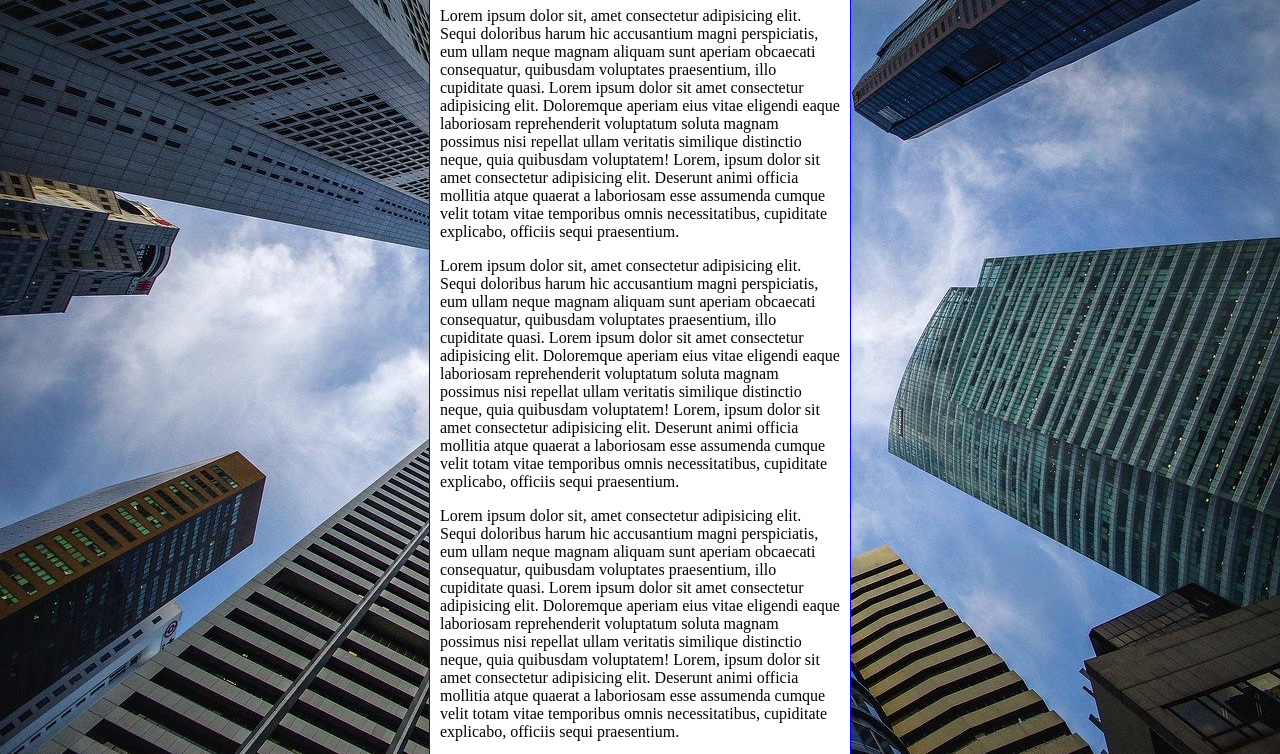
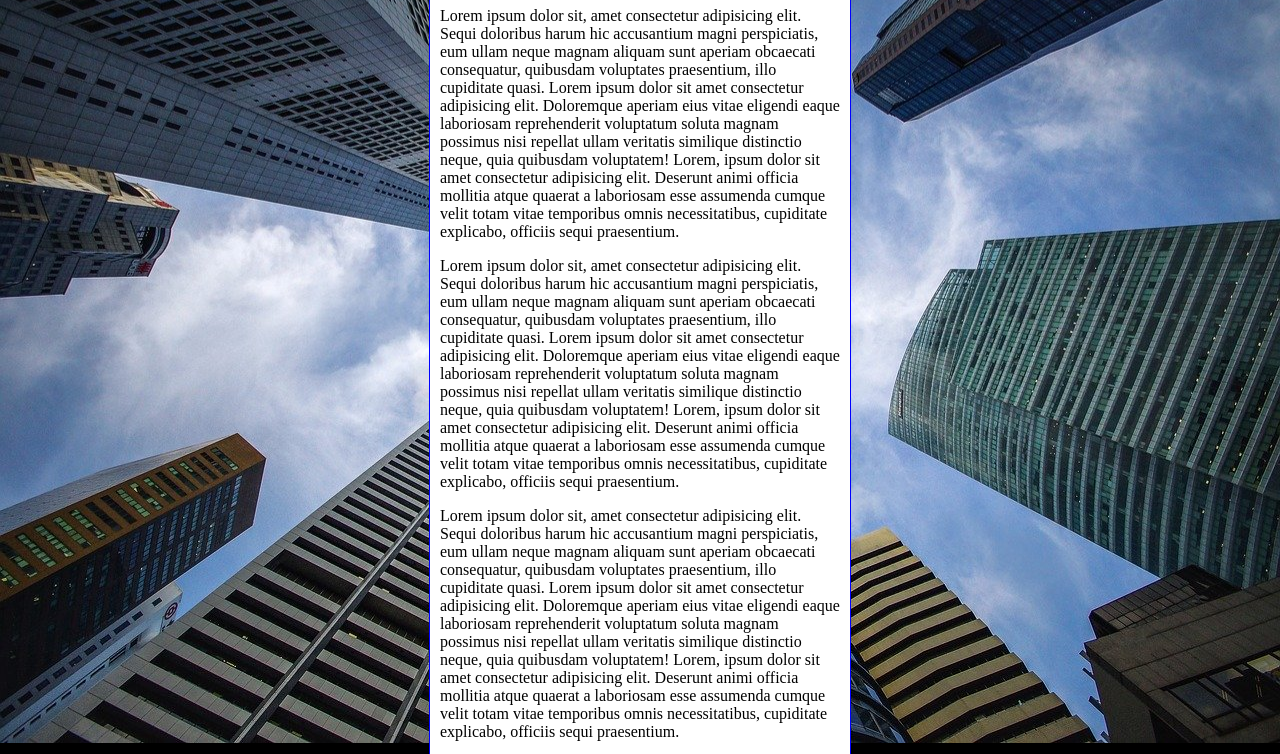
Before and after one commit to marcosvictorlima/html-css, a plain HTML site: page exercícios/ex022/fundo006.html in a window 1280 px wide. Shown: the part 92-846 px from the top of the page. Drawn offline with Linux system fonts and the light colour scheme.

Commit message:
atualizei fundo006.html

```diff
--- a/exercícios/ex022/fundo006.html
+++ b/exercícios/ex022/fundo006.html
@@ -6,17 +6,32 @@
     <title>Document</title>
     <style>
         body{
+            height: 100vh;
+
+            /*
             background-color: black;
             background-image: url('imagens/wallpaper002.jpg');
-
-            height: 100vh;
             background-position: center top;
             background-repeat: no-repeat;
             background-size: cover;
+            background-attachment: fixed;
+            */
+
+            /* Shorthand
+                color
+                image
+                position
+                repeat
+                [size]
+                attachment
+            */
+
+            background: black url('imagens/wallpaper002.jpg') center center no-repeat fixed;
         }
+
         main{
             background-color: white;
-            width: 400px;
+            max-width: 400px;
             padding: 10px;
             margin: auto;
             border: 1px solid blue;
```
